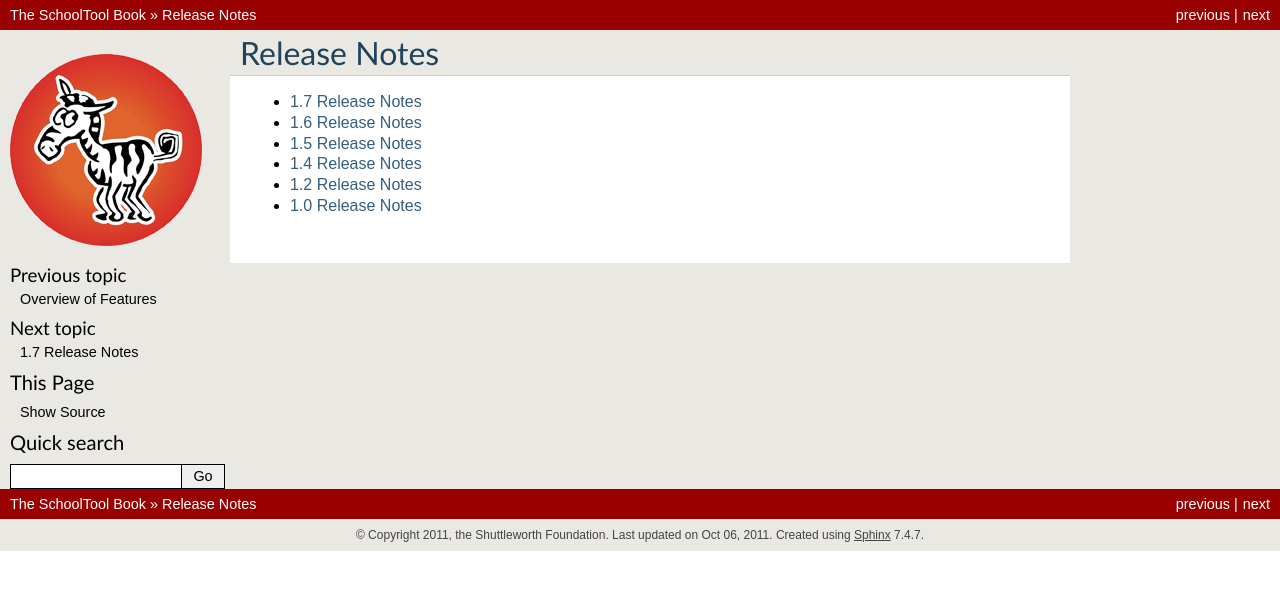
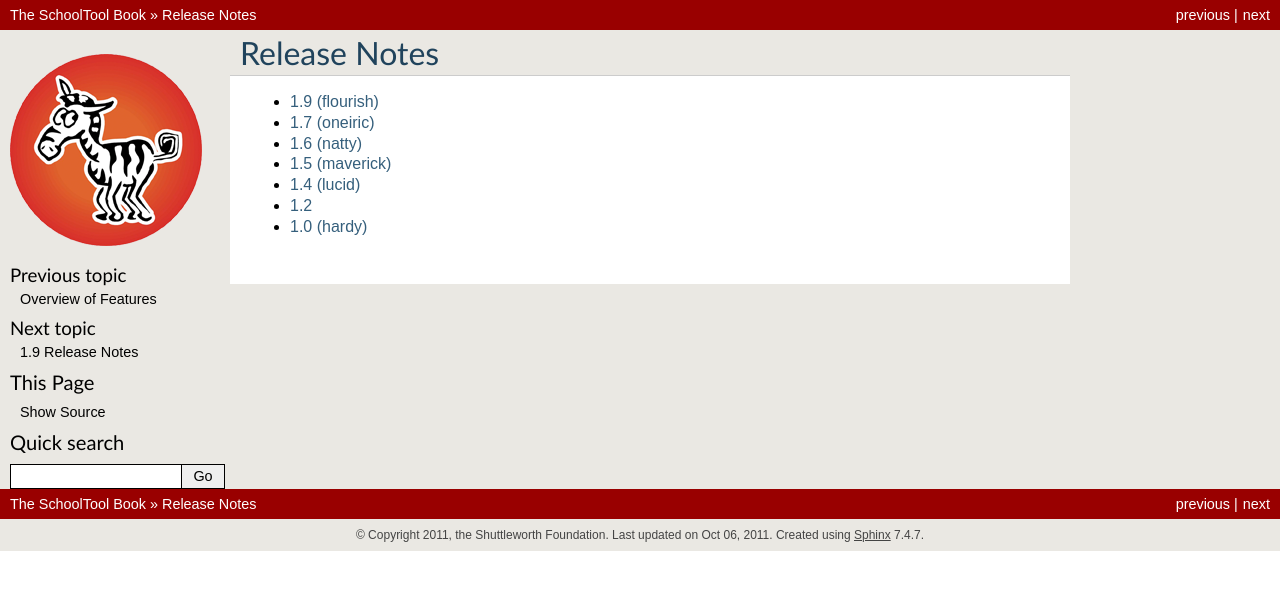
Before and after one commit to schooltool-project/schooltool-book, a Sphinx documentation site: the page built from source/release-notes.rst, in a window 1280 px wide. Shown: the top 590 px of the page. Built offline with Sphinx 7.4.7, drawn with Linux system fonts in a browser that asks for light colours.

Commit message:
Add 1.9 release notes

```diff
--- a/source/release-notes.rst
+++ b/source/release-notes.rst
@@ -4,9 +4,10 @@ Release Notes
 .. toctree::
    :maxdepth: 1
 
-   1.7-release-notes
-   1.6-release-notes
-   1.5-release-notes
-   1.4-release-notes
-   1.2-release-notes
-   1.0-release-notes
+   1.9 (flourish) <1.9-release-notes>
+   1.7 (oneiric)  <1.7-release-notes>
+   1.6 (natty)    <1.6-release-notes>
+   1.5 (maverick) <1.5-release-notes>
+   1.4 (lucid)    <1.4-release-notes>
+   1.2            <1.2-release-notes>
+   1.0 (hardy)    <1.0-release-notes>
```
Also changed, not shown: source/1.7-release-notes.rst (+7 -0 lines), source/1.9-release-notes.rst (added, +138 -0 lines).
